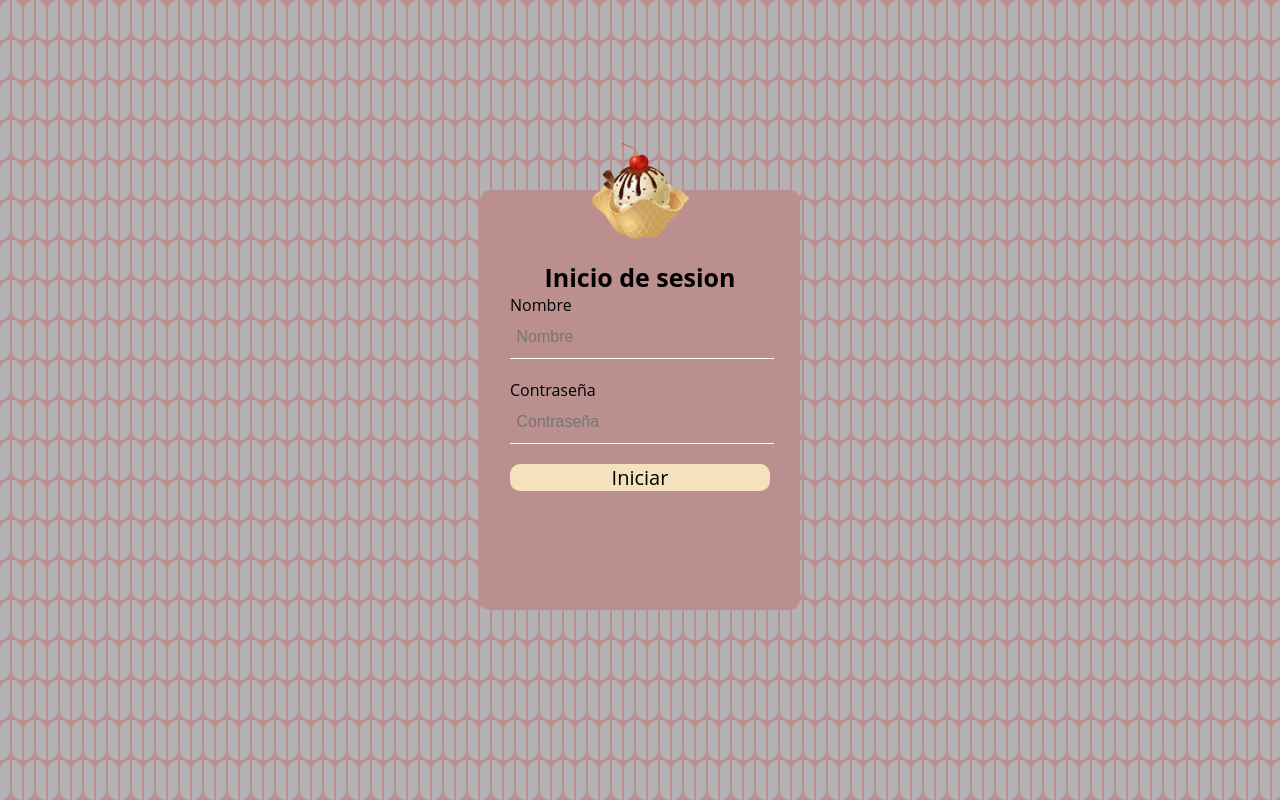
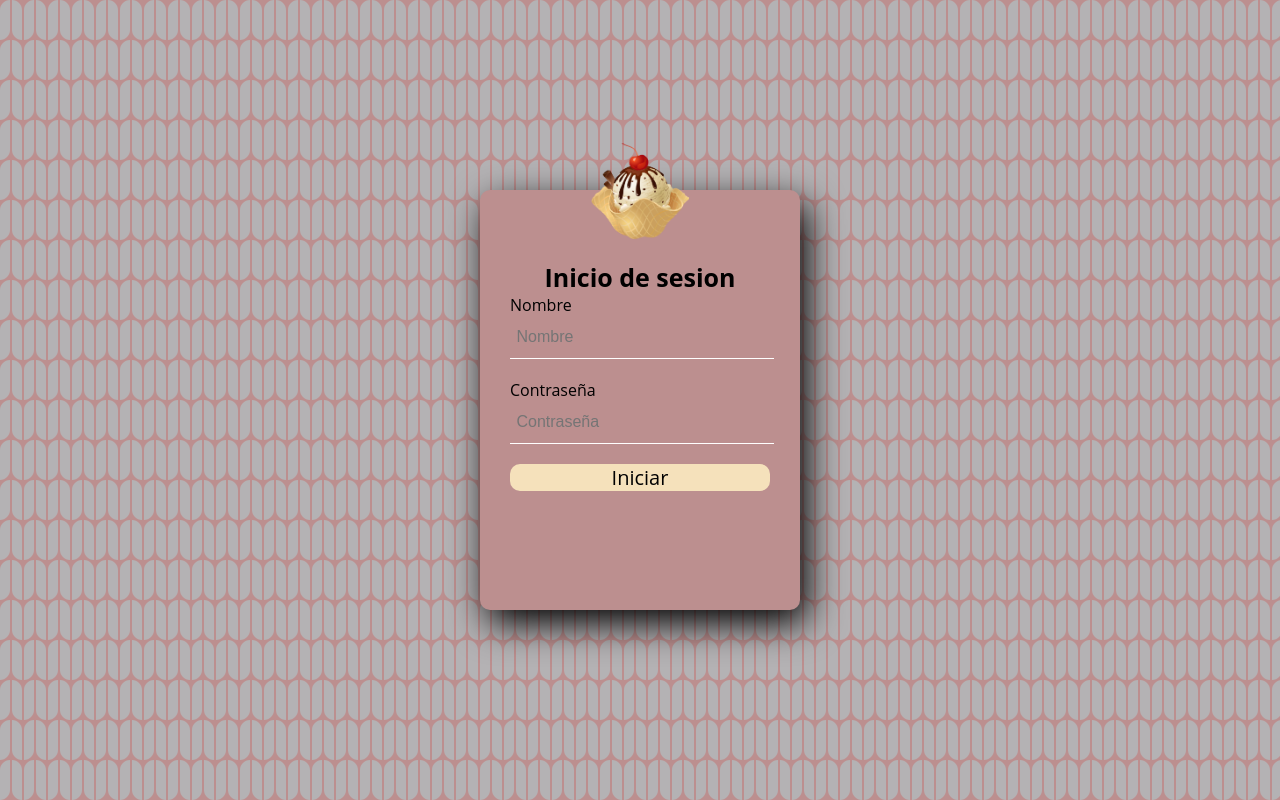
Before and after one commit to dianipineda/venta_helados, a plain HTML site: page index.html in a window 1280 px wide. Drawn offline with Linux system fonts and the light colour scheme.

Commit message:
avance de estilo

```diff
--- a/style.css
+++ b/style.css
@@ -21,6 +21,7 @@ body {
     box-sizing: border-box;
     padding: 70px 30px;
     border-radius: 10px;
+    box-shadow: 7px 13px 37px #000;
 }
 .contenedor .imagen{
     width: 100px;
```
Also changed, not shown: index.html (+2 -0 lines).
